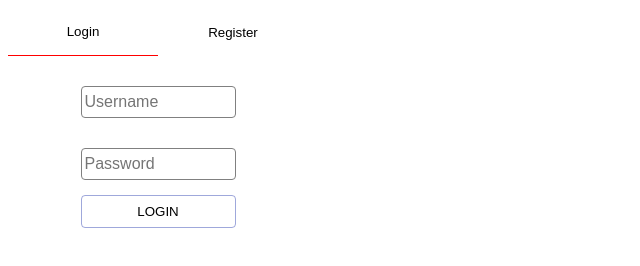
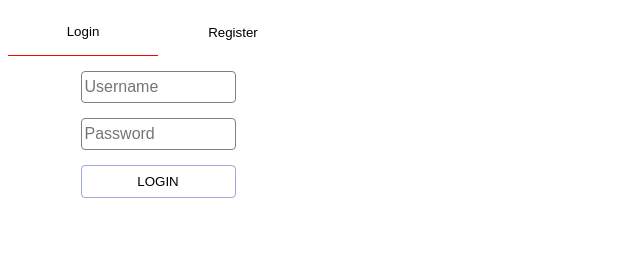
Before and after one commit to gpy2020/chatClient, a React app: page /auth in a window 1280 px wide. Shown: the whole page, without its empty margins (0-640 px from the left). Built offline with nearby package versions, Linux system fonts and the light colour scheme.

Commit message:
anything

```diff
--- a/package.json
+++ b/package.json
@@ -1,12 +1,15 @@
 {
   "name": "chat",
+  "homepage": "http://gpy2020.github.io/chatClient",
   "version": "1.0.0",
   "description": "",
   "main": "index.js",
   "scripts": {
     "test": "echo \"Error: no test specified\" && exit 1",
     "start": "webpack-dev-server --mode development --open",
-    "build": "webpack --mode production"
+    "build": "webpack --mode production",
+    "predeploy": "npm run build",
+    "deploy": "gh-pages -d build "
   },
   "keywords": [],
   "author": "",
--- a/src/components/Login/style.css
+++ b/src/components/Login/style.css
@@ -17,6 +17,7 @@
   border: none;
   outline: none;
   cursor: pointer;
+  user-select: none;
 }
 
 .auth_tabs__tab:hover {
@@ -42,7 +43,6 @@
   margin-bottom: 15px;
   border-radius: 4px;
   border: 1px solid gray;
-  margin-top: 15px;
   padding: 0;
   box-sizing: border-box;
   padding-left: 3px ;
@@ -55,6 +55,7 @@
   box-sizing: border-box;
   border: 1px solid #4052b780;
   background-color: inherit;
+  user-select: none;
 }
 
 .auth_content__submit:hover {
--- /dev/null
+++ b/src/index.css
@@ -0,0 +1,3 @@
+body {
+  /* background-color: #7db7ce; */
+}
--- a/src/index.js
+++ b/src/index.js
@@ -6,6 +6,7 @@ import { BrowserRouter } from "react-router-dom";
 
 import Wrapper from "./components/Wrapper";
 import reducer from "./reducers";
+import "./index.css";
 
 const store = createStore(
   reducer,
--- a/webpack.config.js
+++ b/webpack.config.js
@@ -7,6 +7,7 @@ const htmlPlugin = new HtmlWebPackPlugin({
 
 module.exports = {
   output: {
+    path: "D:\\chat\\build",
     publicPath: "/"
   },
   module: {
```
Also changed, not shown: public/index.html (+1 -1 lines), build/index.html, build/main.js, dist/index.html, dist/main.js.
